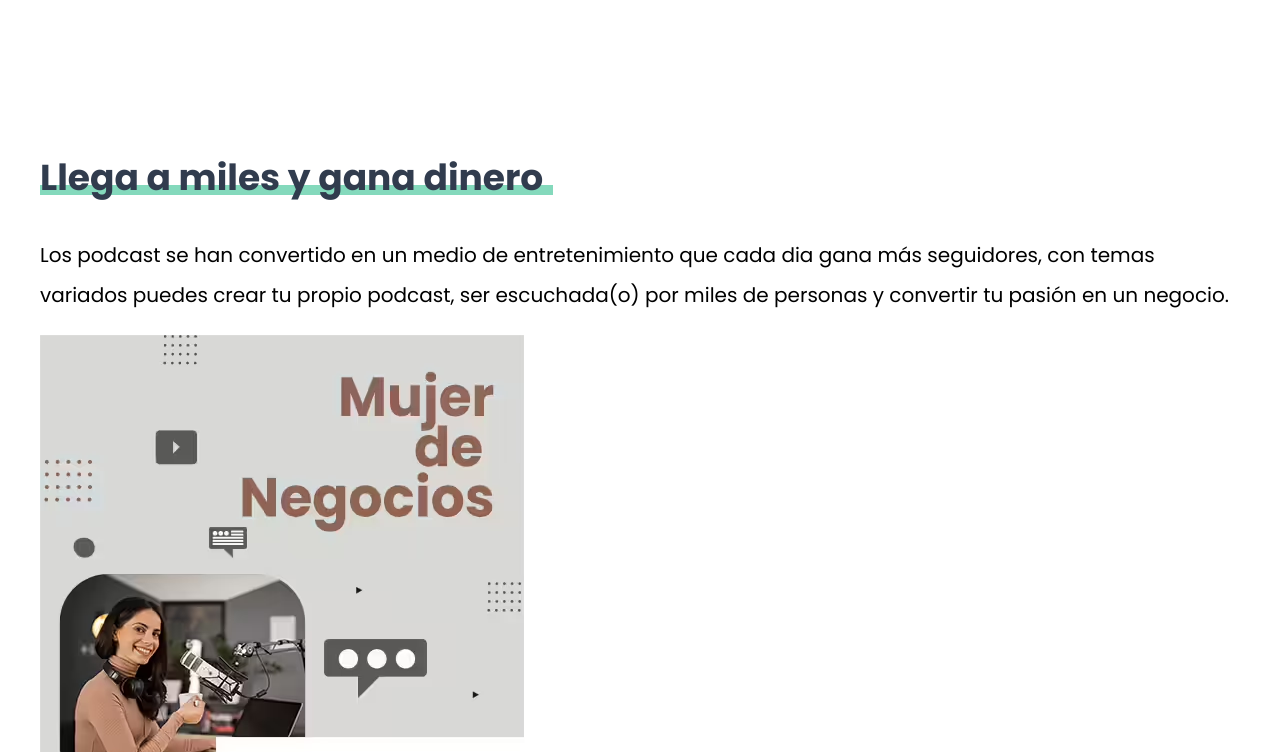
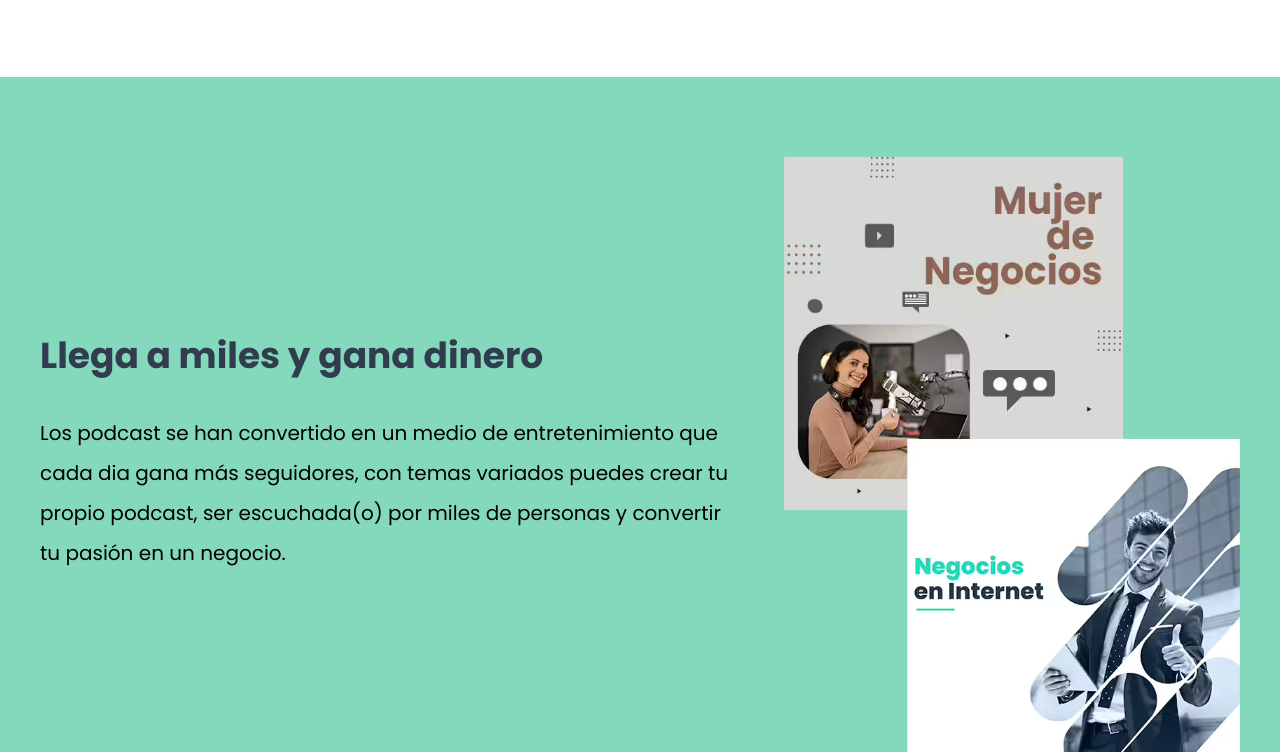
Before and after one commit to LuisMarioSolano/podcast-fm, a website: page index.html in a window 1280 px wide. Shown: the part 1248-2000 px from the top of the page. Drawn offline with Linux system fonts and the light colour scheme.

Commit message:
Style for .beneficios

```diff
--- /dev/null
+++ b/src/scss/ui/_beneficios.scss
@@ -0,0 +1,24 @@
+@use 'base/variables' as v;
+@use 'base/mixins' as m;
+
+.beneficios {
+    background-color: v.$primario;
+
+    .grid-beneficios {
+        @include m.tablet {
+            @include m.grid(5, 4rem);
+            align-items: center;
+        }
+    }
+    .contenido-beneficios {
+        grid-column: 1 / 4;
+    }
+    .imagen {
+        grid-column: 4 / 6;
+        transition-property: rotate scale;
+        transition-duration: 300ms;
+        &:hover {
+            transform: rotate(8deg) scale(1.1);
+        }
+    }
+}
--- a/src/scss/ui/_index.scss
+++ b/src/scss/ui/_index.scss
@@ -1,6 +1,6 @@
 @forward 'header';
 @forward 'creapodcast';
-
+@forward 'beneficios';
 
 
 
```
Also changed, not shown: build/css/app.css, 1 other file.
